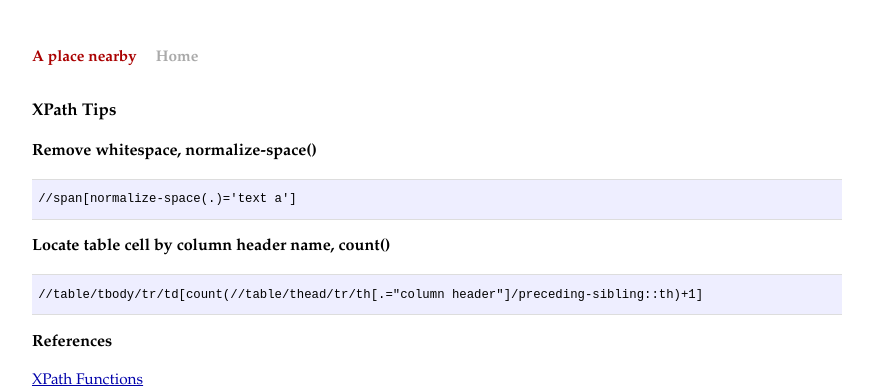
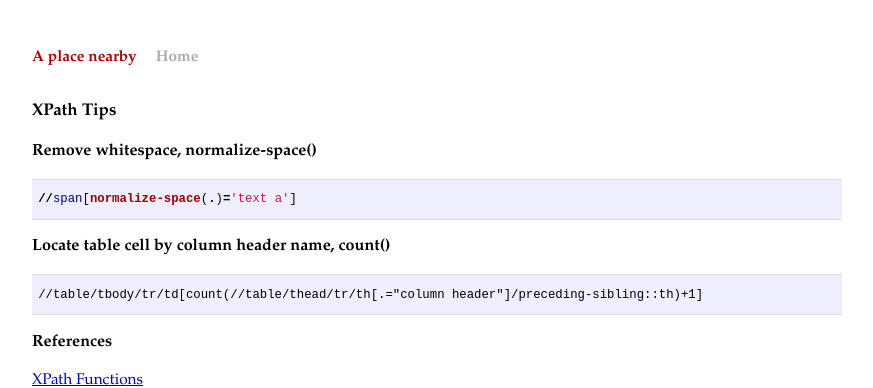
Before and after one commit to rissen/rissen.github.com, a Jekyll site: the page built from _posts/2014-01-10-xpath-tips.markdown, in a window 1280 px wide. Shown: the top 388 px of the page, without its empty margins (203-1076 px from the left). Built offline with Jekyll 4.4.1, drawn with Linux system fonts in a browser that asks for light colours; Markdown is read by kramdown in place of the engine named in the settings.

Commit message:
Update 2014-01-10-xpath-tips.markdown

````diff
--- a/_posts/2014-01-10-xpath-tips.markdown
+++ b/_posts/2014-01-10-xpath-tips.markdown
@@ -10,7 +10,7 @@ tags: [xpath]
 
 ## Remove whitespace, normalize-space()
 
-```
+```xpath
 //span[normalize-space(.)='text a']
 ```
 
````
